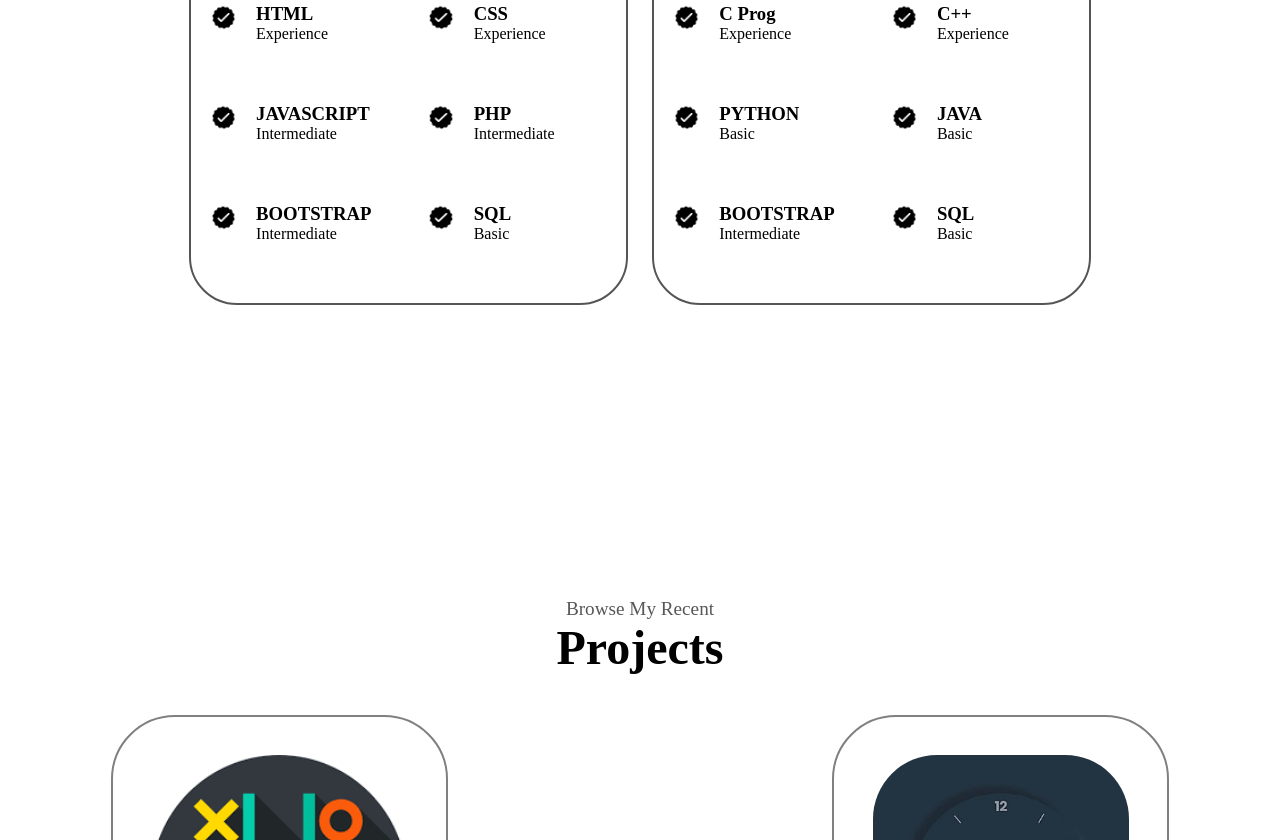
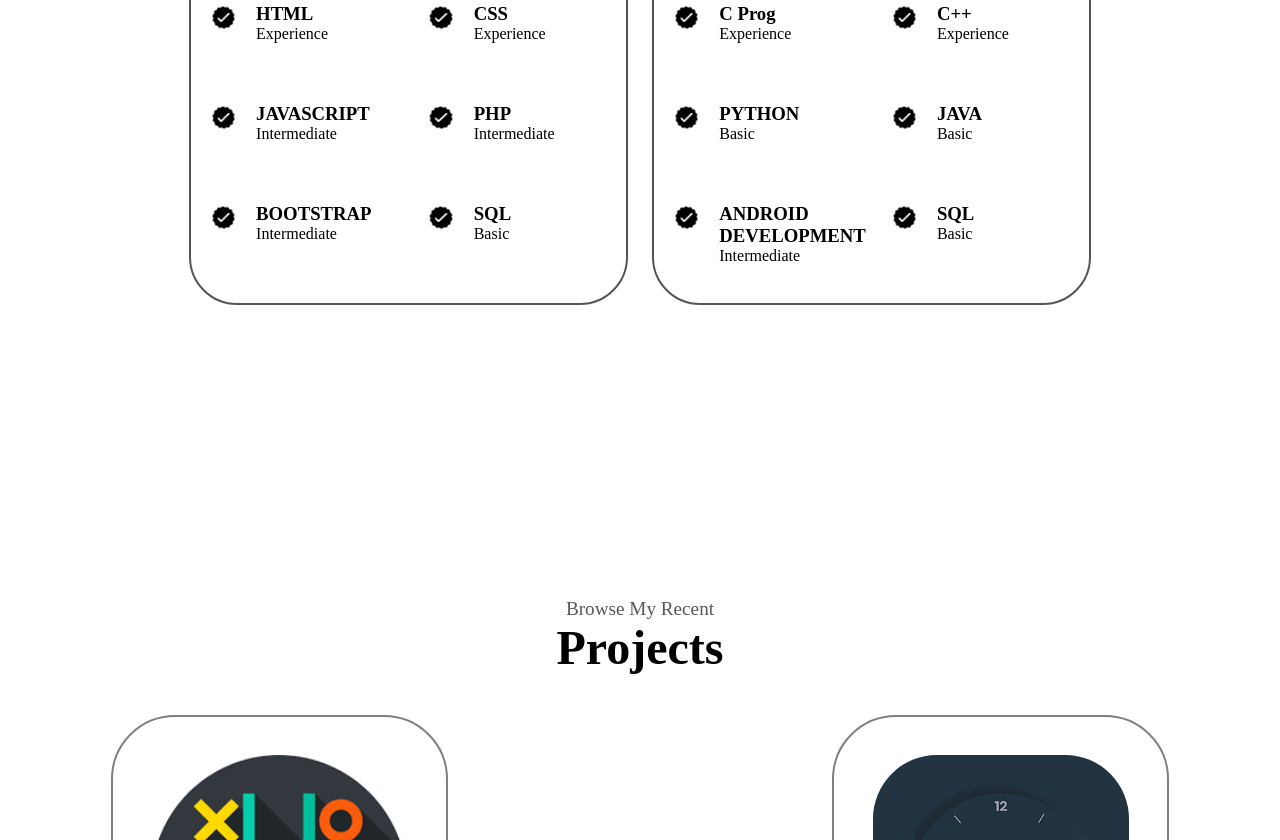
Before and after one commit to AbhayLonkar/abhaylonkar.github.io, a plain HTML site: page index.html in a window 1280 px wide. Shown: the part 1866-2706 px from the top of the page. Drawn offline with Linux system fonts and the light colour scheme.

Commit message:
Update index.html

```diff
--- a/index.html
+++ b/index.html
@@ -168,7 +168,7 @@
                     <div class="skill-div">
                         <div class="img"><img src="assets/checkmark.png" alt="checkmark png" class="skill-icon"></div>
                         <div class="skill-info">
-                            <h3>BOOTSTRAP</h3>
+                            <h3>ANDROID DEVELOPMENT</h3>
                             <p class="text-info">Intermediate</p>
                         </div>
                     </div>
```
